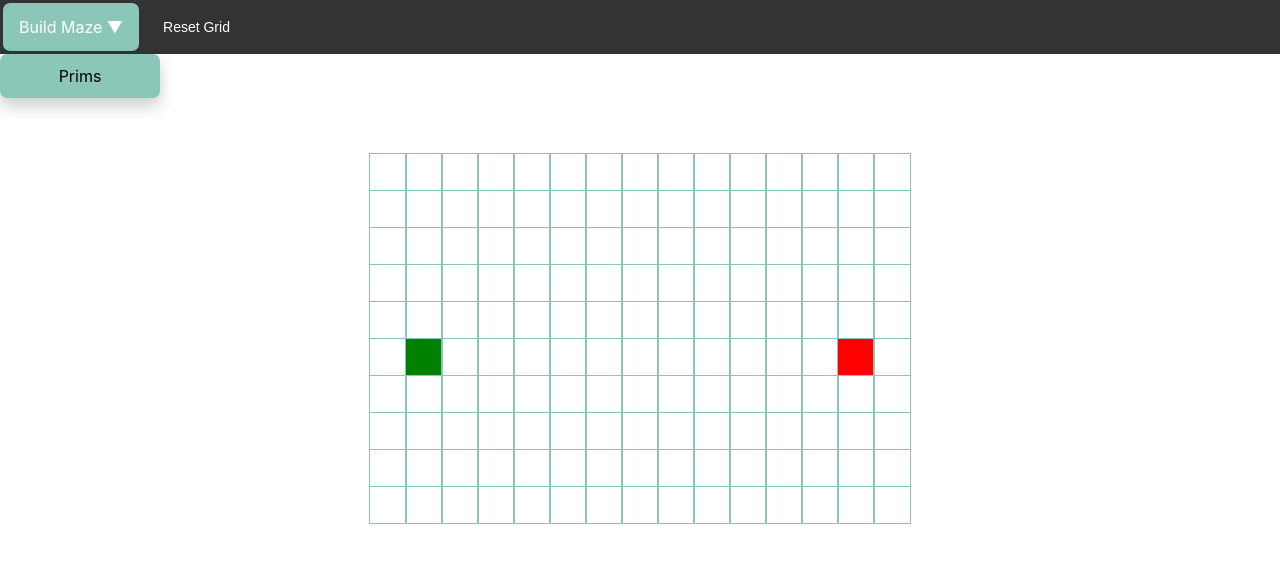
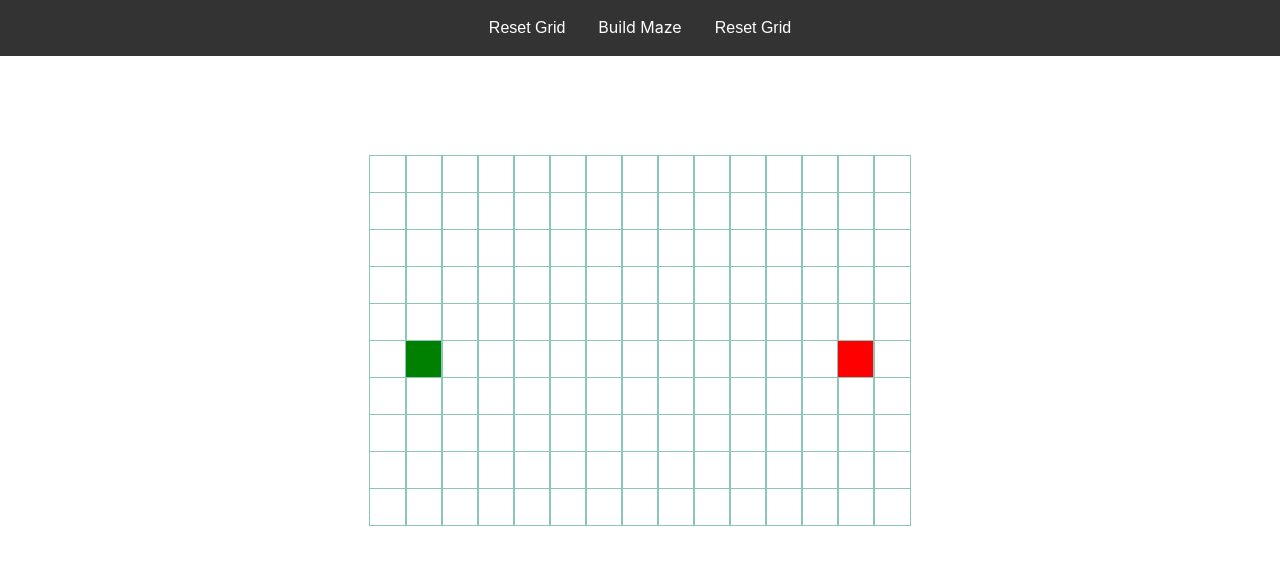
Before and after one commit to jhrudden/MazeVisualizer, a React (Create React App) app: page / in a window 1280 px wide. Shown: the top 564 px of the page. Built offline with nearby package versions, Linux system fonts and the light colour scheme.

Commit message:
finish basic TopBar component

```diff
--- a/src/MazeArtVisualizer/TopBar/TopBar.css
+++ b/src/MazeArtVisualizer/TopBar/TopBar.css
@@ -1,64 +1,69 @@
 .navbar {
   overflow: hidden;
   background-color: #333;
+  text-align: center;
+  width: auto;
+  margin: 0 auto;
 }
 
-.m-build-dropdown {
-  float: left;
-  overflow: hidden;
+.buttons button,
+.buttons .drop-down {
+  display: inline-block;
 }
 
-.m-build-dropbtn {
+.navbar-contents {
+  border: none;
+  outline: none;
+  padding: 16px 14px;
+  background-color: inherit;
+  color: white;
+  margin: 3px;
   border-radius: 7px;
+  font-size: 16px;
+}
+
+.navbar-contents:hover {
+  background-color: #8bc7b8;
+}
+
+.drop-down-btn {
   font-size: 16px;
   border: none;
   outline: none;
-  margin: 3px;
   color: white;
   padding: 14px 16px;
   background-color: inherit;
   font-family: inherit;
+  margin: 0;
 }
-.m-build-dropdown:hover .m-build-dropbtn {
-  background-color: #8bc7b8;
-}
-.m-build-content {
-  display: none;
+
+.drop-down-content {
   position: absolute;
   background-color: #8bc7b8;
   min-width: 160px;
   box-shadow: 0px 8px 16px 0px rgba(0, 0, 0, 0.2);
   z-index: 1;
-  border-radius: 7px;
+  display: none;
+  border-top: 4px solid #333;
 }
 
-.m-build-content a {
+.drop-down-content a {
+  float: none;
   color: black;
   padding: 12px 16px;
   text-decoration: none;
   display: block;
   text-align: center;
 }
-.m-build-content a:hover {
+
+.drop-down-content a:hover {
   background-color: #ddd;
 }
 
-.m-build-dropdown:hover .m-build-content {
+.drop-down:hover .drop-down-content {
   display: block;
 }
 
-.navBar-buttons {
-  margin: 5px;
-  float: left;
-  font-size: 14px;
-  color: white;
-  background-color: #333;
-  border: none;
-  text-align: center;
-  padding: 14px 16px;
-  text-decoration: none;
-  border-radius: 7px;
-}
-.navBar-buttons:hover {
+.drop-down:hover {
   background-color: #8bc7b8;
 }
--- a/src/MazeArtVisualizer/TopBar/TopBar.jsx
+++ b/src/MazeArtVisualizer/TopBar/TopBar.jsx
@@ -10,17 +10,22 @@ export default class TopBar extends Component {
     const { prims, resetGrid } = this.props;
     return (
       <div className="navbar">
-        <div className="m-build-dropdown">
-          <button className="m-build-dropbtn">Build Maze &#x25BC;</button>
-          <div className="m-build-content">
-            <a href="#" onClick={() => prims()}>
-              Prims
-            </a>
+        <div className="buttons">
+          <button className="navbar-contents" onClick={() => resetGrid()}>
+            Reset Grid
+          </button>
+          <div className=" drop-down ">
+            <button className="drop-down-btn">Build Maze</button>
+            <div className="drop-down-content">
+              <a href="#" onClick={() => prims()}>
+                prims
+              </a>
+            </div>
           </div>
+          <button className="navbar-contents" onClick={() => resetGrid()}>
+            Reset Grid
+          </button>
         </div>
-        <button className="navBar-buttons" onClick={() => resetGrid()}>
-          Reset Grid
-        </button>
       </div>
     );
   }
```
